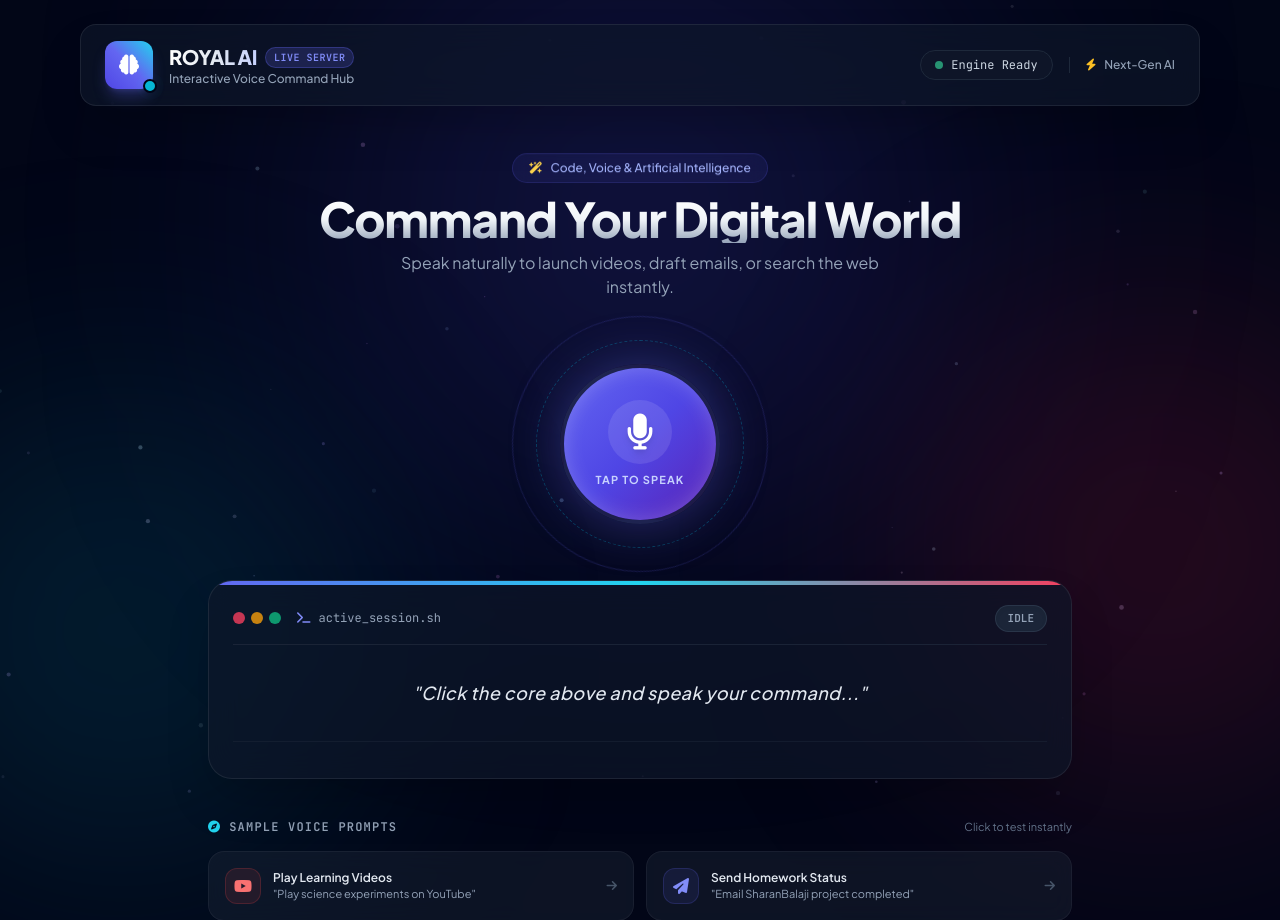
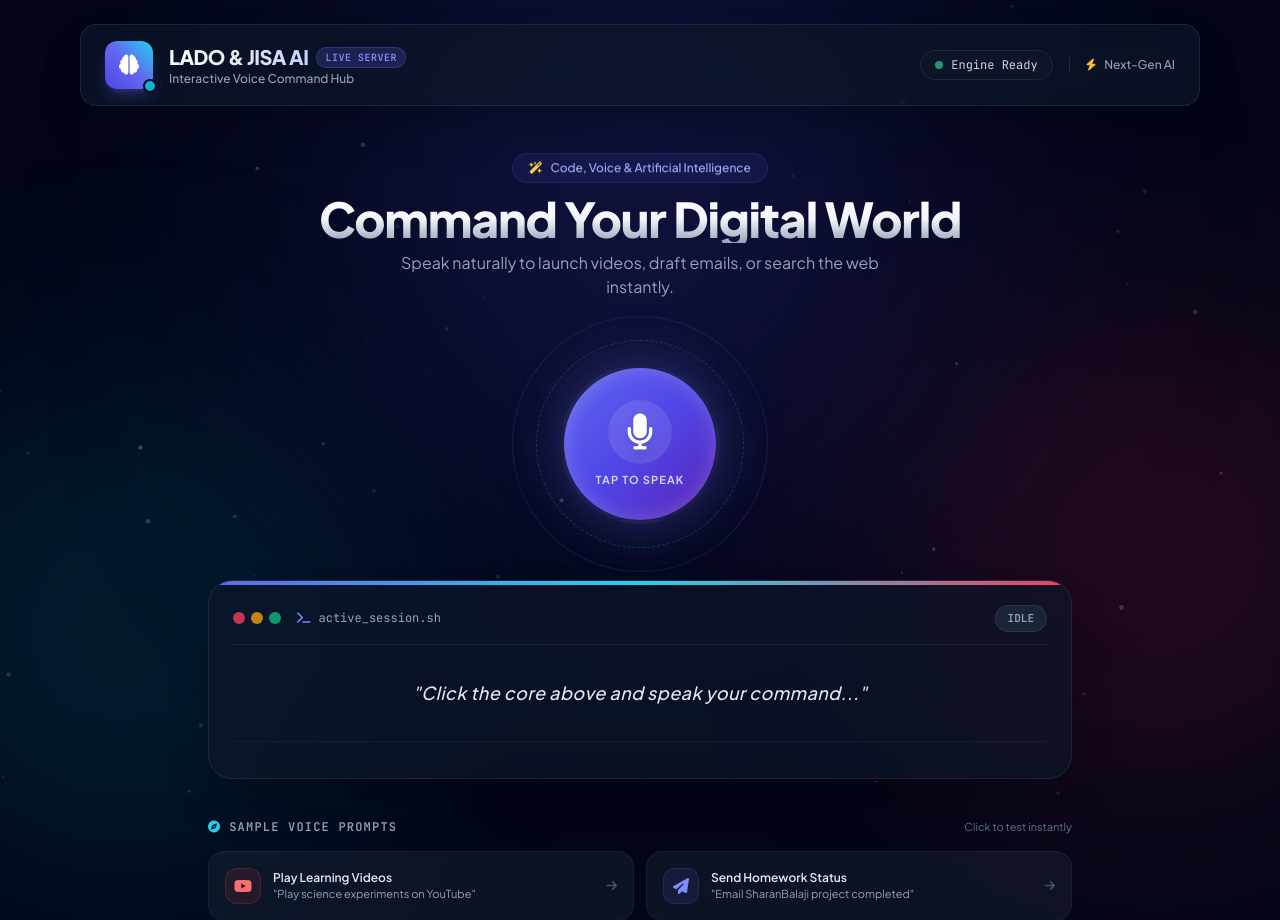
Before and after one commit to rahulkumar8578/Agentic---AI, a Flask app: page / in a window 1280 px wide. Shown: the top 920 px of the page. Run offline with Flask 3, Linux system fonts and the light colour scheme; some libraries are stand-ins or nearby versions.

Commit message:
Update index.html

```diff
--- a/templates/index.html
+++ b/templates/index.html
@@ -3,7 +3,7 @@
 <head>
     <meta charset="UTF-8">
     <meta name="viewport" content="width=device-width, initial-scale=1.0">
-    <title>ROYAL AI • Next Gen</title>
+    <title>LADO & JISA AI • Next Gen</title>
     <script src="https://cdn.tailwindcss.com"></script>
     <link rel="stylesheet" href="https://cdnjs.cloudflare.com/ajax/libs/font-awesome/6.4.0/css/all.min.css">
     <link href="https://fonts.googleapis.com/css2?family=Plus+Jakarta+Sans:wght@300;400;500;600;700;800&family=JetBrains+Mono:wght@400;500;600&display=swap" rel="stylesheet">
@@ -117,7 +117,7 @@
                 </div>
                 <div>
                     <div class="flex items-center gap-2">
-                        <h1 class="font-extrabold text-xl tracking-tight bg-gradient-to-r from-white via-slate-200 to-indigo-200 bg-clip-text text-transparent">ROYAL AI</h1>
+                        <h1 class="font-extrabold text-xl tracking-tight bg-gradient-to-r from-white via-slate-200 to-indigo-200 bg-clip-text text-transparent">LADO & JISA AI</h1>
                         <span class="text-[10px] font-mono px-2 py-0.5 rounded-full bg-brand-500/20 text-brand-400 border border-brand-500/30 font-semibold uppercase tracking-wider">Live server</span>
                     </div>
                     <p class="text-xs text-slate-400 font-medium">Interactive Voice Command Hub</p>
```
